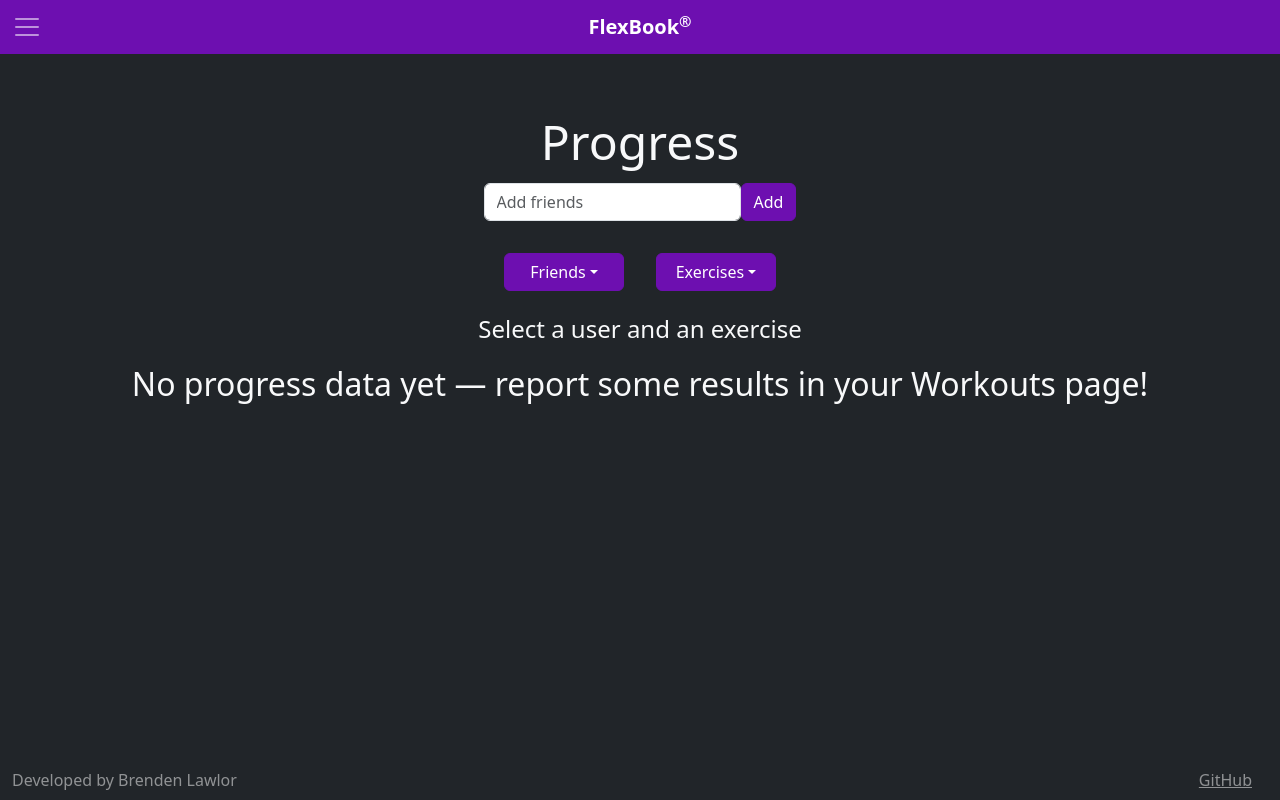
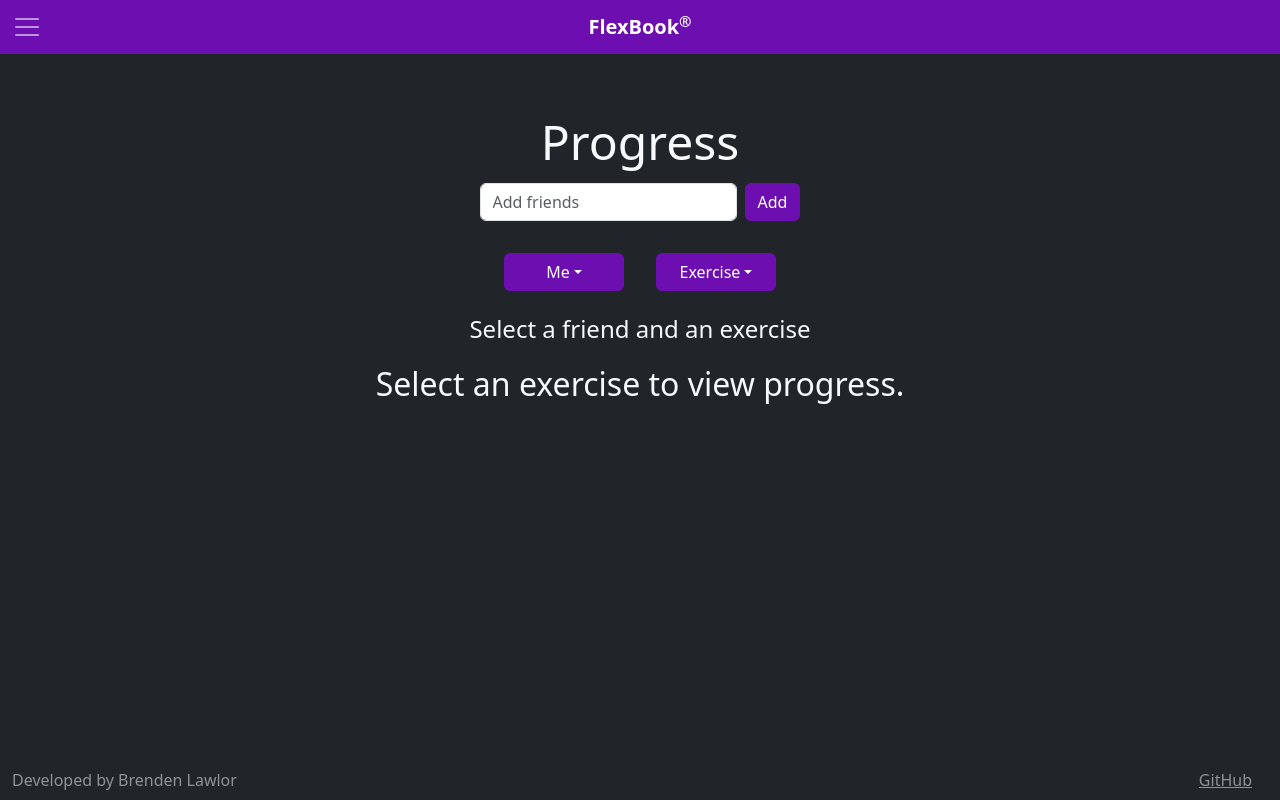
Before and after one commit to lawlorbrenden2/startup, a React (Vite) app: page /progress in a window 1280 px wide. Built offline with nearby package versions, Linux system fonts and the light colour scheme.

Commit message:
Finallized changes to sync data between workouts and progress pages

```diff
--- a/src/progress/progress.jsx
+++ b/src/progress/progress.jsx
@@ -3,40 +3,30 @@ import { LineChart, Line, XAxis, YAxis, CartesianGrid, Tooltip, Legend, Responsi
 
 export function Progress() {
 
-  const [selectedFriend, setSelectedFriend] = React.useState(null);
+  const [selectedFriend, setSelectedFriend] = React.useState('Me'); // Default to 'Me' for better UX
   const [selectedExercise, setSelectedExercise] = React.useState(null);
-  const [friends, setFriends] = React.useState(['Me', 'Friend 1', 'Friend 2', 'Friend 3']);
-  const [exercises, setExercises] = React.useState(['Bench Press', 'Squat', 'Deadlift']);
+  const [friends, setFriends] = React.useState(['Me']); // Default friend list with 'Me'
+  // REMOVED: const [exercises, setExercises] = React.useState(['Bench Press', 'Squat', 'Deadlift']);
   const emojiOptions = ['🔥', '💪', '❄️', '❤️', '🎯', '🏋️'];
   const [sentReactions, setSentReactions] = React.useState([]);
   const [newFriend, setNewFriend] = React.useState('');
   const [workouts, setWorkouts] = React.useState([]);
 
   const addFriend = (friend) => {
-    if (!friend) return;
+    if (!friend || friends.includes(friend)) return;
     setFriends((prevFriends) => [...prevFriends, friend]);
     setNewFriend('');
   }
 
-
-  // const chartData = [
-  //   { date: 'M', weight: Math.floor(Math.random() * 50 + 40) },
-  //   { date: 'Tu', weight: Math.floor(Math.random() * 50 + 41) },
-  //   { date: 'W', weight: Math.floor(Math.random() * 50 + 42) },
-  //   { date: 'Th', weight: Math.floor(Math.random() * 50 + 43) },
-  //   { date: 'F', weight: Math.floor(Math.random() * 50 + 44) },
-  //   { date: 'Sat', weight: Math.floor(Math.random() * 50 + 45) },
-  //   { date: 'Sun', weight: Math.floor(Math.random() * 50 + 46) },
-  // ];
-
+  // Load workouts from localStorage on mount
   React.useEffect(() => {
     const storedData = localStorage.getItem('workouts');
     if (storedData) {
-      const parsed = JSON.parse(storedData);
-      setWorkouts(parsed);
+      setWorkouts(JSON.parse(storedData));
     }
   }, []);
 
+  // Listen for changes in localStorage from other tabs/components
   React.useEffect(() => {
     const handleStorageChange = () => {
       const stored = localStorage.getItem('workouts');
@@ -46,26 +36,57 @@ export function Progress() {
     return () => window.removeEventListener('storage', handleStorageChange);
   }, []);
 
+  // ✅ New Logic: Dynamically generate the list of unique exercises
+  const dynamicExerciseList = React.useMemo(() => {
+      if (!workouts || workouts.length === 0) return [];
 
+      const uniqueExercises = new Set();
+
+      workouts.forEach((dayWorkout) => {
+          dayWorkout.exercises.forEach((exercise) => {
+              uniqueExercises.add(exercise.name);
+          });
+      });
+
+      return Array.from(uniqueExercises).sort();
+  }, [workouts]);
+
+
+  // Logic to pull historical data for the chart
   const chartData = React.useMemo(() => {
-    if (!selectedExercise || !workouts || Object.keys(workouts).length === 0) return [];
+    if (!selectedExercise || !workouts || workouts.length === 0) return [];
 
     const dataPoints = [];
 
-    Object.entries(workouts).forEach(([type, details]) => {
-      details.exercises.forEach((e, idx) => {
-        if (e.startsWith(selectedExercise) && e.includes('Result:')) {
-          const match = e.match(/Result:\s*(\d+)/);
-          if (match) {
-            dataPoints.push({ date: type, weight: parseInt(match[1]) });
-          }
-        }
-      });
+    workouts.forEach((dayWorkout) => {
+      const matchingExercise = dayWorkout.exercises.find(
+        (e) => e.name === selectedExercise
+      );
+
+      if (matchingExercise) {
+        matchingExercise.results.forEach((result) => {
+          dataPoints.push({
+            date: result.date,
+            weight: result.value
+          });
+        });
+      }
     });
 
-  return dataPoints;
-}, [selectedExercise, workouts]);
+    dataPoints.sort((a, b) => new Date(a.date) - new Date(b.date));
 
+    // Deduplicate points (keep the latest reported weight for a given date)
+    const uniqueData = {};
+    dataPoints.forEach(item => {
+        uniqueData[item.date] = item.weight;
+    });
+
+    return Object.keys(uniqueData).map(date => ({
+        date: date,
+        weight: uniqueData[date]
+    }));
+
+  }, [selectedExercise, workouts]);
 
 
   const sendReaction = (emoji) => {
@@ -88,9 +109,8 @@ export function Progress() {
       <div className="content-wrapper">
         <h1>Progress</h1>
 
-      {/* I realized that there needed to be a way to add friends,
-        not sure if this is the best way to do it. I might decide to add a whole new page later */}
-        <div className="add-friend mb-3 d-flex justify-content-center">
+      {/* Friend Add Input: Already dynamic with state updates */}
+        <div className="add-friend mb-3 d-flex justify-content-center gap-2">
           <input
             type="text"
             className="form-control w-auto"
@@ -104,9 +124,10 @@ export function Progress() {
         </div>
 
         <div className="dropdown-row d-flex justify-content-center my-3">
+          {/* Friends Dropdown: Uses the dynamic 'friends' state */}
           <div className="dropdown me-3">
             <button className="btn btn-primary dropdown-toggle" type="button" data-bs-toggle="dropdown">
-              Friends
+              {selectedFriend || 'Friend'}
             </button>
             <ul className="dropdown-menu">
               {friends.map((friend, index) => (
@@ -119,13 +140,14 @@ export function Progress() {
             </ul>
           </div>
 
+          {/* Exercises Dropdown: Uses the dynamic 'dynamicExerciseList' */}
           <div className="dropdown">
             <button className="btn btn-primary dropdown-toggle" type="button" data-bs-toggle="dropdown">
-              Exercises
+              {selectedExercise || 'Exercise'}
             </button>
             <ul className="dropdown-menu">
-              {exercises.map((exercise, index) => (
-                <li key={index}>
+              {dynamicExerciseList.map((exercise) => (
+                <li key={exercise}>
                   <button className="dropdown-item" onClick={() => setSelectedExercise(exercise)}>
                     {exercise}
                   </button>
@@ -165,36 +187,38 @@ export function Progress() {
 
       <h4>
         {selectedFriend && selectedExercise
-          ? `${selectedFriend} - ${selectedExercise}`
-          : "Select a user and an exercise"}
+          ? `${selectedFriend}'s Progress on ${selectedExercise}`
+          : "Select a friend and an exercise"}
       </h4>
 
 
-      {/* This graph needs a lot more work, such as functionality to change the date range and such, will add when getting real dynamic data */}
       <div className="graph mb-3" style={{ width: '100%', height: 300 }}>
-        {chartData.length > 0 ? (
-          <div className="graph mb-3" style={{ width: '100%', height: 300 }}>
+        {selectedExercise && chartData.length > 0 ? (
+          <div style={{ width: '100%', height: '100%' }}>
             <ResponsiveContainer width="100%" height="100%">
-              <LineChart data={chartData} margin={{ top: 5, right: 20, left: 0, bottom: 5 }}>
+              <LineChart data={chartData} margin={{ top: 5, right: 20, left: 0, bottom: 20 }}>
                 <CartesianGrid strokeDasharray="3 3" />
                 <XAxis dataKey="date">
-                  <Label value="Day" offset={-5} position="insideBottom" />
+                  <Label value="Date" offset={-5} position="insideBottom" />
                 </XAxis>
                 <YAxis>
-                  <Label value="Weight (lbs)" angle={-90} position="insideLeft" />
+                  <Label value="Result Value" angle={-90} position="insideLeft" style={{ textAnchor: 'middle' }}/>
                 </YAxis>
                 <Tooltip />
                 <Legend />
-                <Line type="monotone" dataKey="weight" stroke="#6d0fb0" strokeWidth={2} />
+                <Line type="monotone" dataKey="weight" stroke="#6d0fb0" strokeWidth={2} name="Result" />
               </LineChart>
             </ResponsiveContainer>
           </div>
           ) : (
-            <p>No progress data yet — report some results in your Workouts page!</p>
+            <p>
+              {selectedExercise
+                ? `No progress data found for ${selectedExercise}.`
+                : "Select an exercise to view progress."
+              }
+            </p>
           )}
-
       </div>
-
     </main>
   );
 }
--- a/src/workouts/workouts.jsx
+++ b/src/workouts/workouts.jsx
@@ -5,11 +5,9 @@ export function Workouts() {
   const [selectedDay, setSelectedDay] = React.useState(null);
   const [newExercise, setNewExercise] = React.useState('');
 
-  // Load workouts from localStorage
   React.useEffect(() => {
     const stored = localStorage.getItem('workouts');
-    // NOTE: If you were using the old code and it saved data,
-    // you must clear local storage for the new object structure to initialize correctly.
+
     if (stored) setWorkouts(JSON.parse(stored));
     else
       setWorkouts([
@@ -33,7 +31,6 @@ export function Workouts() {
   const addExercise = (exercise) => {
     if (!exercise || !selectedDay) return;
 
-    // Check for duplicates before adding
     const currentWorkout = workouts.find(w => w.day === selectedDay);
     if (currentWorkout && currentWorkout.exercises.some(e => e.name.toLowerCase() === exercise.toLowerCase())) {
         alert(`${exercise} is already in the list for ${selectedDay}.`);
```
